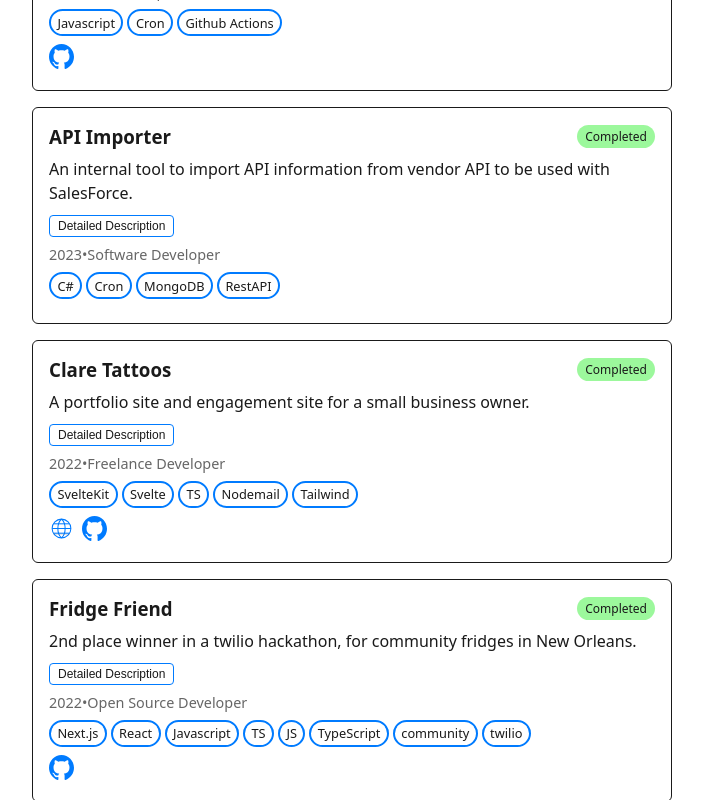
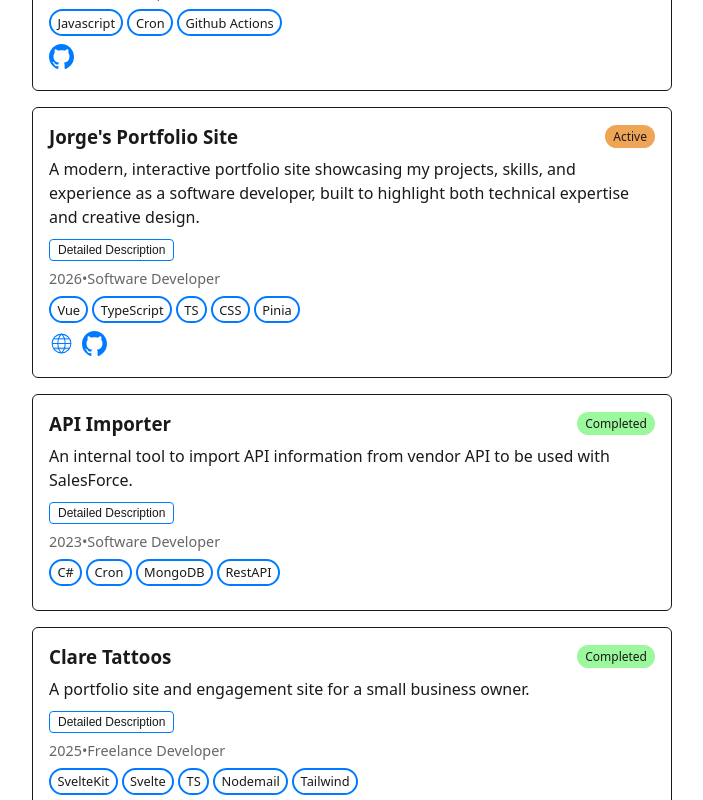
Before and after one commit to codingMustache/portfolio-vue, a Vue app: page /projects in a window 1280 px wide. Shown: the part 1560-2360 px from the top of the page, without its empty margins (288-991 px from the left). Built offline with nearby package versions, Linux system fonts and the light colour scheme.

Commit message:
more projects

```diff
--- a/src/assets/copy/projects.json
+++ b/src/assets/copy/projects.json
@@ -220,10 +220,25 @@
     "technologies": ["SvelteKit", "Svelte", "TS", "Nodemail", "Tailwind"],
     "status": "Completed",
     "role": "Freelance Developer",
-    "year": 2022,
+    "year": 2025,
     "links": {
       "live": "https://www.clare.tattoo",
       "github": "https://github.com/codingMustache/clares-retro-site"
     }
+  },
+  {
+    "id": "vbyqasdfasduw",
+    "order": 4,
+    "title": "Jorge's Portfolio Site",
+    "description": "A modern, interactive portfolio site showcasing my projects, skills, and experience as a software developer, built to highlight both technical expertise and creative design.",
+    "longDescription": "My personal portfolio site serves as a central hub for my work as a software developer, showcasing a curated selection of projects, technical skills, and professional experience. Designed with a focus on clarity, usability, and modern web standards, the site highlights my expertise in frontend and backend development, including frameworks like Vue, Svelte, and Next.js, as well as integrations with various APIs and services. Beyond just a showcase, the portfolio is interactive and dynamic, allowing visitors to explore project details, view demos, and access code repositories. It also includes a contact section, making it easy for collaborators or potential employers to reach out. The site demonstrates not only my technical capabilities but also my attention to design, user experience, and problem-solving, serving as both a personal brand statement and a practical example of my work in action.",
+    "technologies": ["Vue", "TypeScript", "TS", "CSS", "Pinia"],
+    "status": "Active",
+    "role": "Software Developer",
+    "year": 2026,
+    "links": {
+      "live": "https://jorge.carvaj.al",
+      "github": "https://github.com/codingMustache/portfolio-vue"
+    }
   }
 ]
--- a/src/components/BioCard.vue
+++ b/src/components/BioCard.vue
@@ -26,17 +26,17 @@ function downloadResume() {
   <div class="card">
     <img :src="Me" alt="Card image" class="card-image" />
     <h1 class="card-title">Hello There!</h1>
-    <div class="details">
-      <p>San Diego, CA</p>
-      <p>Full-stack developer</p>
-      <p>Home Lab enthusiast</p>
-      <p>Sci-Fi nerd</p>
-    </div>
+    <ul class="details">
+      <li>San Diego, CA</li>
+      <li>Full-stack developer</li>
+      <li>Home Lab enthusiast</li>
+      <li>Sci-Fi nerd</li>
+    </ul>
     <p>
       &emsp; I'm Jorge, and that's my dog, Bug. I love learning and making things from 3D objects in
       blender, to useful software, to sewing clothes. I got to travel the world in the Navy, serving
       2 tours. I'm originally from South Florida. Ask me about my homelab. <br />
-      &emsp; Welcome to my website, feel free to email me.
+      &emsp; Feel free to email me and lets get coffee IRL or virtually.
     </p>
 
     <div class="links">
@@ -70,11 +70,11 @@ function downloadResume() {
   border: 1px solid var(--secondary-color);
   border-radius: 8px;
   padding: 1rem;
-  max-width: 20rem;
+  max-width: 30rem;
   background-color: var(--bg-color, #fff);
   box-shadow: 0 2px 6px rgba(0, 0, 0, 0.1);
-  font-family: system-ui, sans-serif;
   margin: 0 auto;
+  margin-top: 50px;
 }
 .card > p {
   text-align: left;
```
